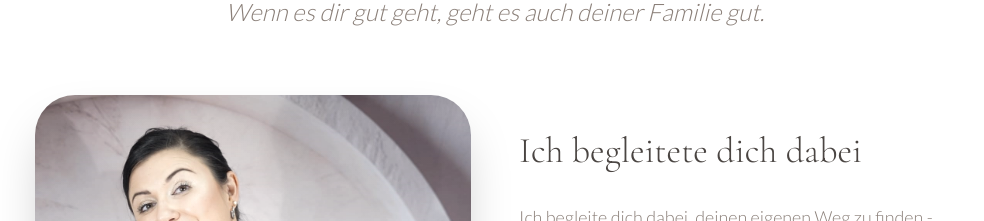
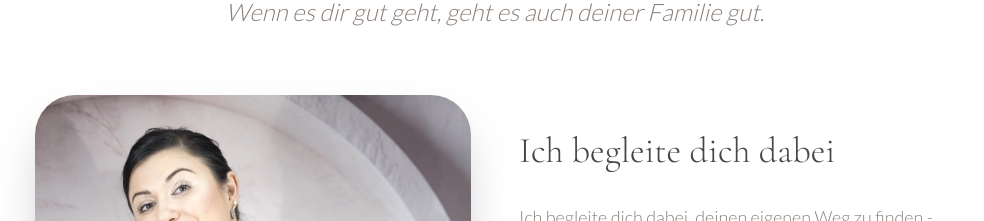
Before and after one commit to gladiii92/Natalie_Erziehungsberatung, a React (Vite) app: page / in a window 1280 px wide. Shown: the part 1680-1901 px from the top of the page, without its empty margins (145-1129 px from the left). Built offline with nearby package versions, Linux system fonts and the light colour scheme; a web font is replaced by a local one.

Commit message:
typos corrected

```diff
--- a/src/App.tsx
+++ b/src/App.tsx
@@ -420,7 +420,7 @@ export default function App() {
             </motion.div>
 
             <div>
-              <h2 className="text-3xl md:text-4xl mb-8 font-serif">Ich begleitete dich dabei</h2>
+              <h2 className="text-3xl md:text-4xl mb-8 font-serif">Ich begleite dich dabei</h2>
               <div className="space-y-6 text-[var(--color-muted)] text-lg leading-relaxed">
                 <p>
                   Ich begleite dich dabei, deinen eigenen Weg zu finden - mit Herz, Verständnis und auf Augenhöhe.
```
